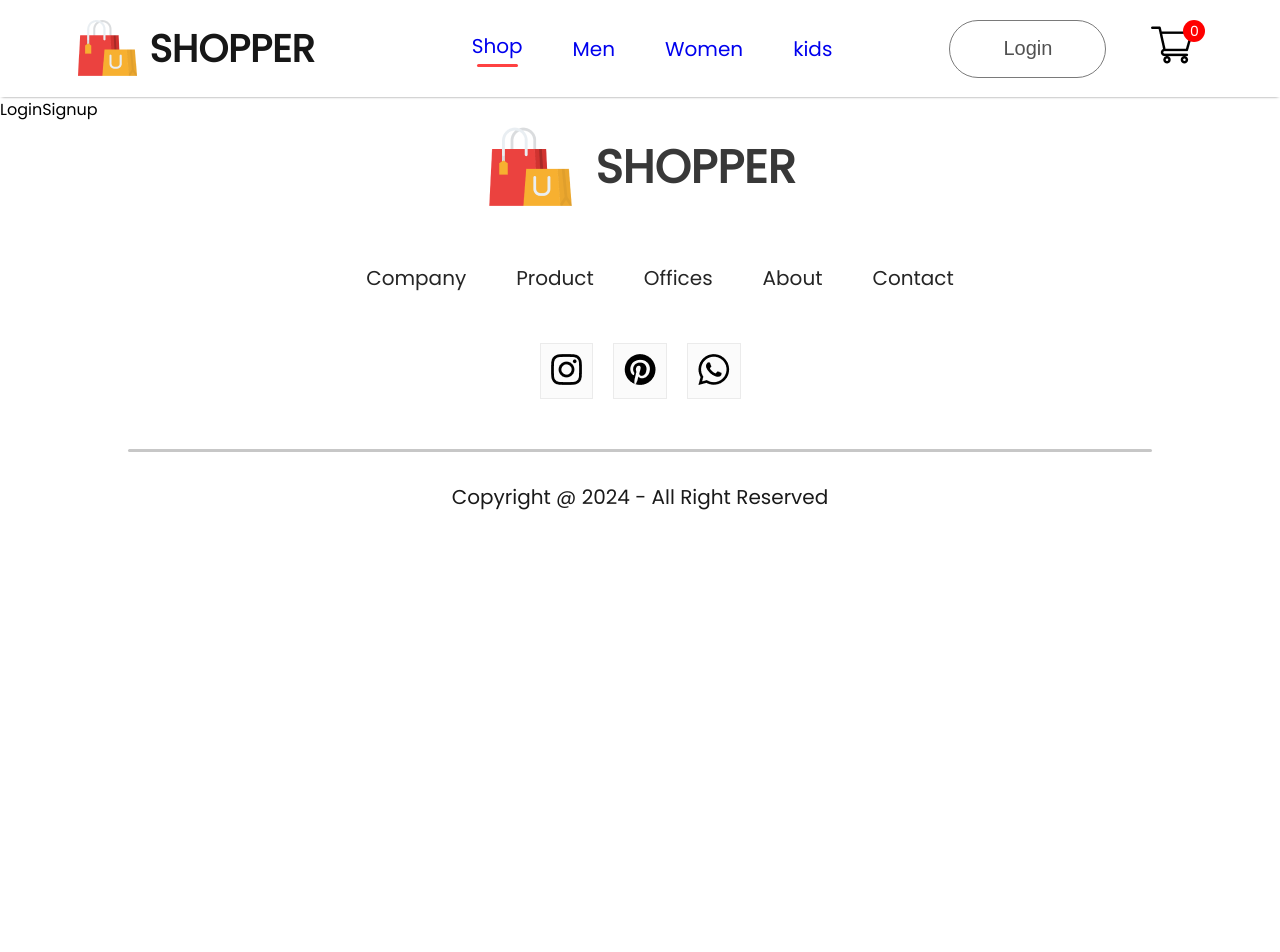
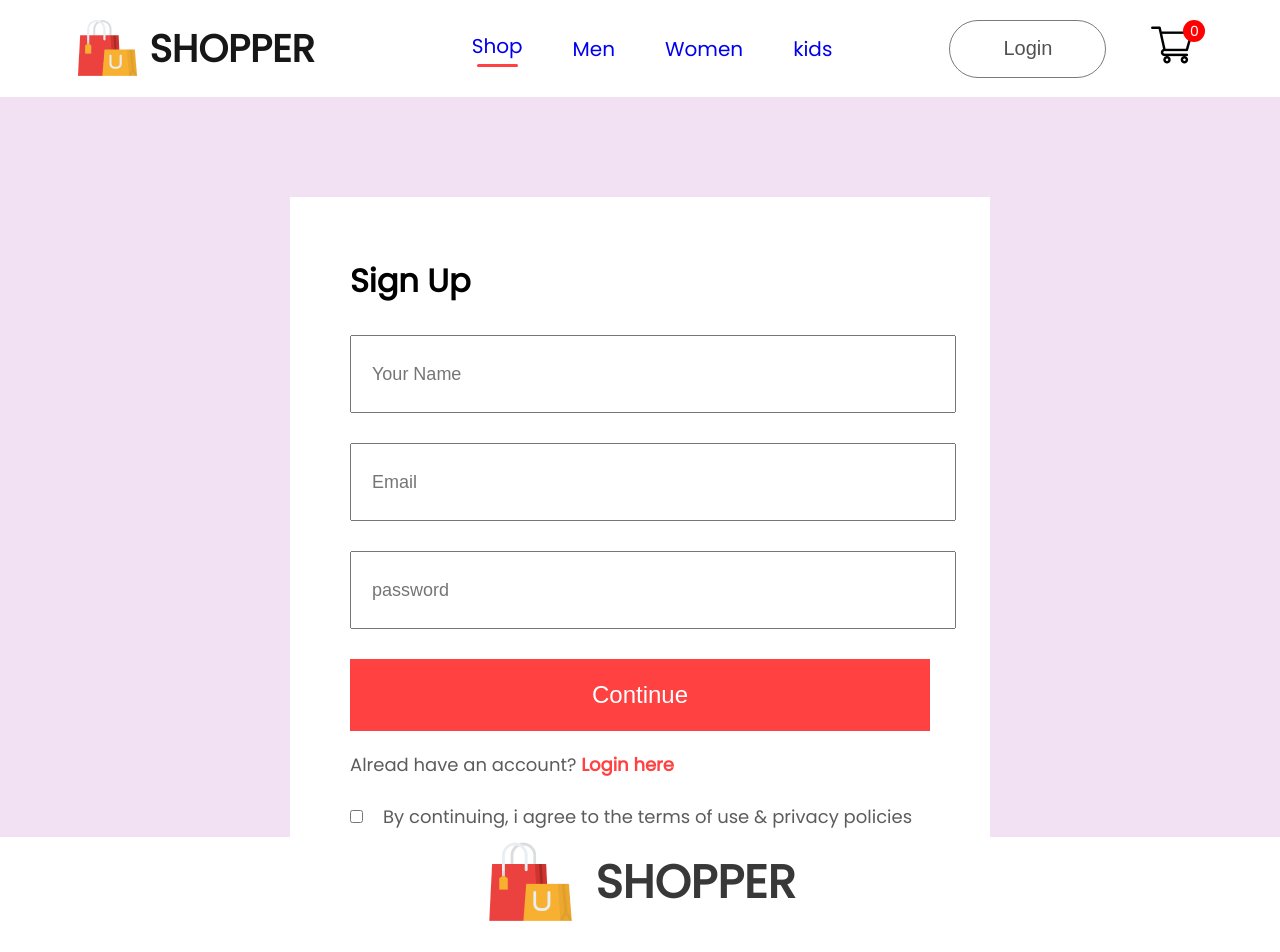
Before and after one commit to saranedubridge/E-commerce, a React (Vite) app in the folder frontend/: page /login in a window 1280 px wide. Shown: the top 952 px of the page. Before the commit the page ends 800 px from the top, so only its background shows below. Built offline with nearby package versions, Linux system fonts and the light colour scheme.

Commit message:
LoginSignup Page created with css

```diff
--- /dev/null
+++ b/frontend/src/Pages/Css/LoginSignup.css
@@ -0,0 +1,69 @@
+.loginsignup{
+    width: 100%;
+    height: 80vh;
+    background: #f2e1f3;
+    padding-top: 100px;
+}
+
+.loginsignup-container{
+    width:580px ;
+    height: 600px;
+    background-color: white;
+    margin: auto;
+    padding: 40px 60px;
+}
+
+.loginsignup-container h1{
+    margin: 20px 0px;
+}
+.loginsignup-fields{
+    display: flex;
+    flex-direction: column;
+    gap: 30px;
+    margin-top:30px ;
+}
+
+.loginsignup-fields input{
+    height: 72px;
+    width: 100%;
+    padding-left:20px ;
+    outline: none;
+    color: #5c5c5c;
+    font-size: 18px;
+}
+
+.loginsignup-container button{
+    width: 580px;
+    height: 72px;
+    color: white;
+    background: #ff4141;
+    margin-top: 30px;
+    border: none;
+    font-size: 24px;
+    font-weight: 500;
+    cursor: pointer;
+
+}
+
+.loginsignup-login{
+    margin-top: 20px;
+    color: #5c5c5c;
+    font-size: 18px;
+    font-weight: 500;
+}
+
+.loginsignup-login span{
+    color: #ff4141;
+    font-weight: 600;
+}
+
+.loginsignup-agree{
+    display: flex;
+    align-items: center;
+    margin-top: 25px;
+    gap: 20px;
+    color: #5c5c5c;
+    font-size: 18px;
+    font-weight: 500;
+
+}
--- a/frontend/src/Pages/LoginSignup.jsx
+++ b/frontend/src/Pages/LoginSignup.jsx
@@ -1,8 +1,25 @@
 import React from 'react'
+import './Css/LoginSignup.css'
 
 const LoginSignup = () => {
   return (
-    <div>LoginSignup</div>
+    <div className='loginsignup'>
+      <div className="loginsignup-container">
+        <h1>Sign Up</h1>
+        <div className="loginsignup-fields">
+          <input type="text" placeholder='Your Name' />
+          <input type="email" placeholder='Email ' />
+          <input type="password" placeholder='password' />
+        </div>
+        <button>Continue</button>
+        <p className="loginsignup-login">Alread have an account? <span>Login here</span></p>
+        <div className="loginsignup-agree">
+          <input type="checkbox" name='' id='' />
+          <p>By continuing, i agree to the terms of use & privacy policies</p>
+        </div>
+      </div>
+
+    </div>
   )
 }
 
```
